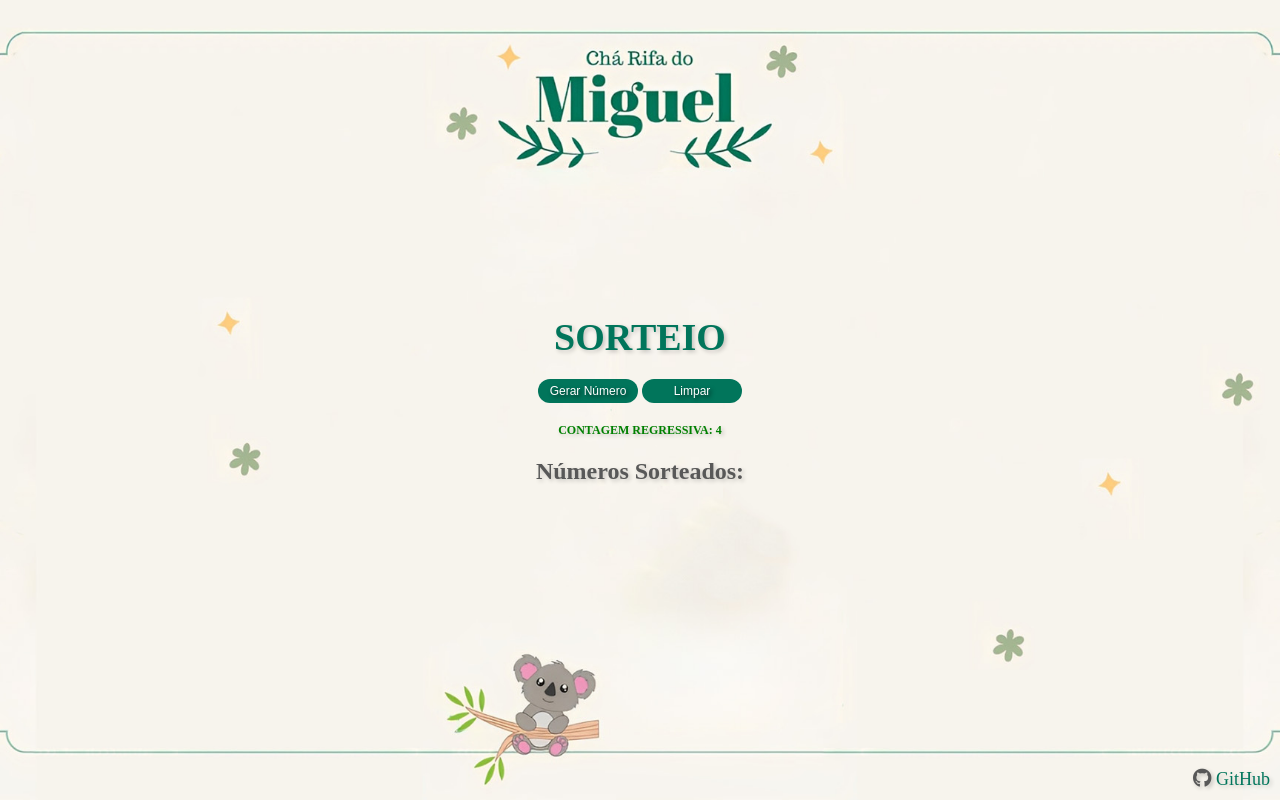
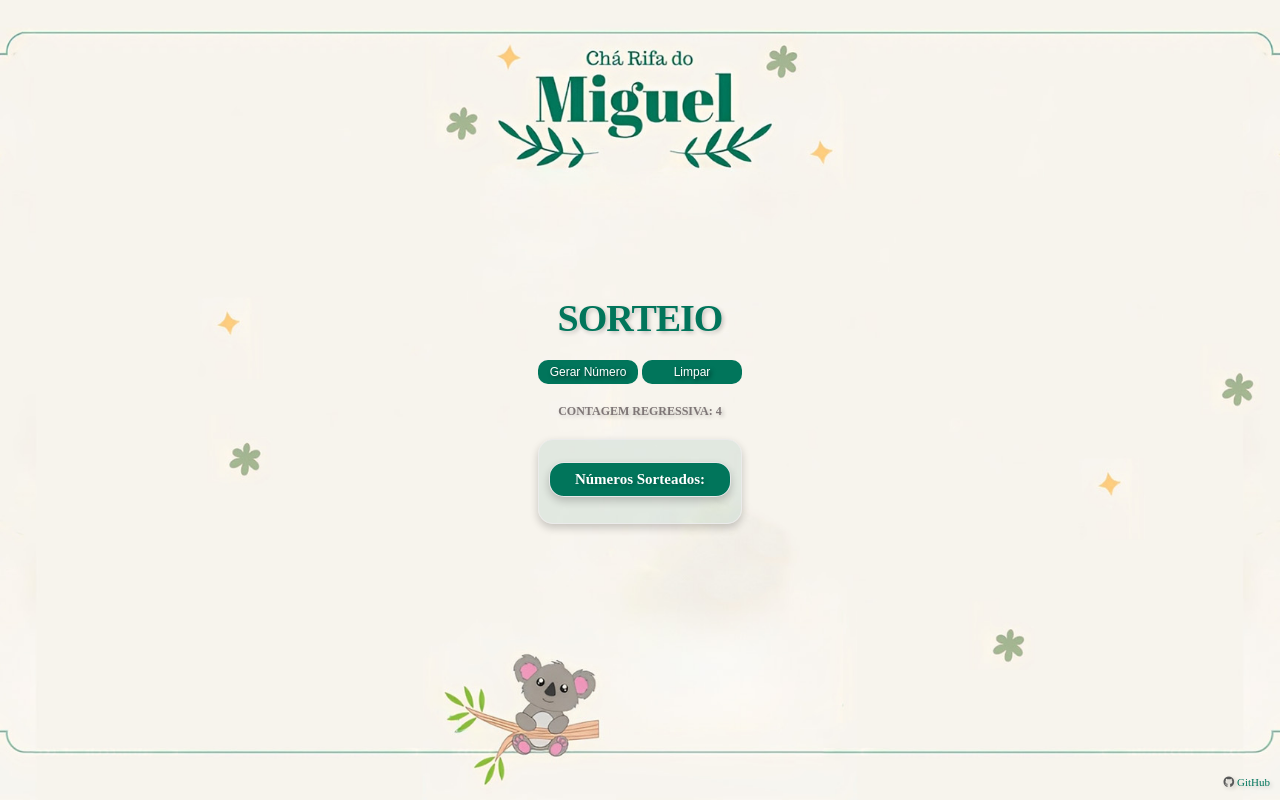
Before and after one commit to AllvesMatteus/Sorteio, a plain HTML site: page index.html in a window 1280 px wide. Both pictures are taken after a click on the button "Gerar Número". Drawn offline with Linux system fonts and the light colour scheme; a web font is replaced by a local one.

Commit message:
Atualiza o temporizador de contagem regressiva para 5 segundos e reorganiza a estrutura de arquivos, incluindo novos caminhos para CSS e JS

```diff
--- a/styles.css
+++ b/css/styles.css
@@ -1,7 +1,7 @@
 body {
     font-family: 'Baskerville Old Face', serif;
     background-color: #f4f4f4;
-    background-image: url('img/bg.png');
+    background-image: url('../img/bg.png');
     background-repeat: no-repeat;
     background-size: cover;
     background-position: center;
@@ -30,6 +30,7 @@ body {
     margin: 20px 0;
     color: #01755B;
     text-shadow: 2px 2px 4px rgba(0, 0, 0, 0.2);
+    letter-spacing: -1px;
 }
 
 button {
@@ -40,7 +41,7 @@ button {
     text-shadow: 2px 2px 4px rgba(0, 0, 0, 0.6);
     color: white;
     border: none;
-    border-radius: 20px;
+    border-radius: 10px;
     cursor: pointer;
 }
 
@@ -52,6 +53,23 @@ footer {
     position: fixed;
     bottom: 10px;
     right: 10px;
+}
+
+h2 {
+    color: white;
+    background: #01755B;
+    border: 1px solid #ebebebfa;
+    box-shadow: 0 4px 8px rgba(0, 0, 0, 0.2);
+    padding: 8px;
+    border-radius: 15px;
+}
+
+.numbers {
+    background: #01755c17;
+    border: 1px solid #ebebeb;
+    box-shadow: 0 4px 8px rgba(0, 0, 0, 0.2);
+    padding: 10px;
+    border-radius: 15px;
 }
 
 .git {
@@ -69,7 +87,7 @@ footer a i {
 .result {
     font-size: 24px;
     margin: 20px 0;
-    color: green;
+    color: #7e7676;
     font-weight: bold;
 }
 
@@ -87,15 +105,11 @@ li {
 
 @media (min-width: 768px) {
     body {
-        background-image: url('img/bg-desktop.jpg');
+        background-image: url('../img/bg-desktop.jpg');
     }
 
     .container h1 {
         font-size: 38px;
-    }
-
-    .git {
-        font-size: 18px;
     }
 
     .result {
@@ -103,11 +117,17 @@ li {
     }
 
     li {
-        font-size: 30px;
+        font-size: 22px;
+        text-shadow: 2px 2px 4px rgba(0, 0, 0, 0.2);
     }
 
-    footer a i {
-        font-size: 19px;
+    h2 {
+        font-size: 15px;
+    }
+
+    footer a i,
+    .git {
+        font-size: 11px;
     }
 
     button {
--- a/index.html
+++ b/index.html
@@ -5,7 +5,7 @@
     <meta charset="UTF-8">
     <meta name="viewport" content="width=device-width, initial-scale=1.0">
     <title>Gerador de Números Aleatórios</title>
-    <link rel="stylesheet" href="styles.css">
+    <link rel="stylesheet" href="css/styles.css">
     <link href="https://fonts.googleapis.com/css2?family=Baskerville+Old+Face&display=swap" rel="stylesheet">
     <link rel="shortcut icon" type="image/ico" href="img/ico/ico-16px.ico">
     <link rel="shortcut icon" type="image/ico" href="img/ico/ico-32px.ico">
@@ -21,8 +21,10 @@
     <button id="clearButton">Limpar</button>
 
     <div id="result" class="result"></div>
-    <h2>Números Sorteados:</h2>
-    <ul id="numberList"></ul>
+    <div class="numbers">
+        <h2>Números Sorteados:</h2>
+        <ul id="numberList"></ul>
+    </div>
 </div>
 <footer>
     <a class="git" href="https://github.com/AllvesMatteus/Sorteio" target="_blank">
@@ -31,6 +33,6 @@
     </a>
 </footer>
 
-<script src="script.js"></script>
+<script src="js/script.js"></script>
 
 </html>
--- a/script.js
+++ b/js/script.js
@@ -1,6 +1,12 @@
+let generatedCount = 0; // Counter for generated numbers
 document.getElementById('generateButton').addEventListener('click', function() {
     let countdown = 5;
     const resultDiv = document.getElementById('result');
+
+    if (generatedCount >= 5) {
+        resultDiv.textContent = "Não é possível gerar mais números, limpe a lista para continuar.";
+        return;
+    }
 
     const countdownInterval = setInterval(function() {
         if (countdown > 0) {
@@ -9,6 +15,8 @@ document.getElementById('generateButton').addEventListener('click', function() {
         } else {
             clearInterval(countdownInterval);
             const randomNumber = Math.floor(Math.random() * 100) + 1;
+            generatedCount++;
+
             resultDiv.textContent = `NÚMERO SORTEADO: ${randomNumber}`;
             const numberList = document.getElementById('numberList');
             const listItem = document.createElement('li');
```
Also changed, not shown: 1 other file.
